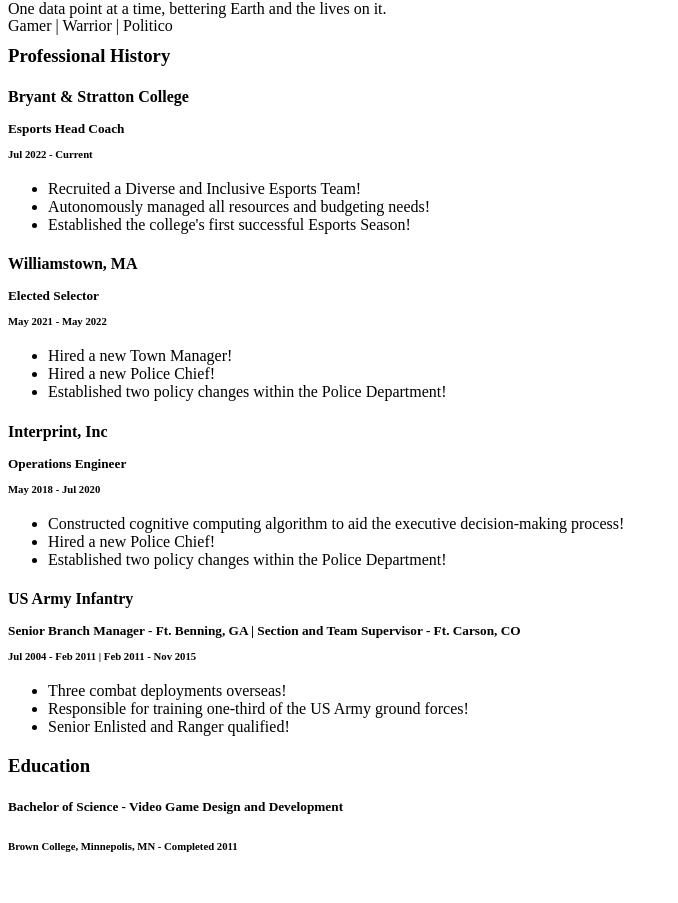
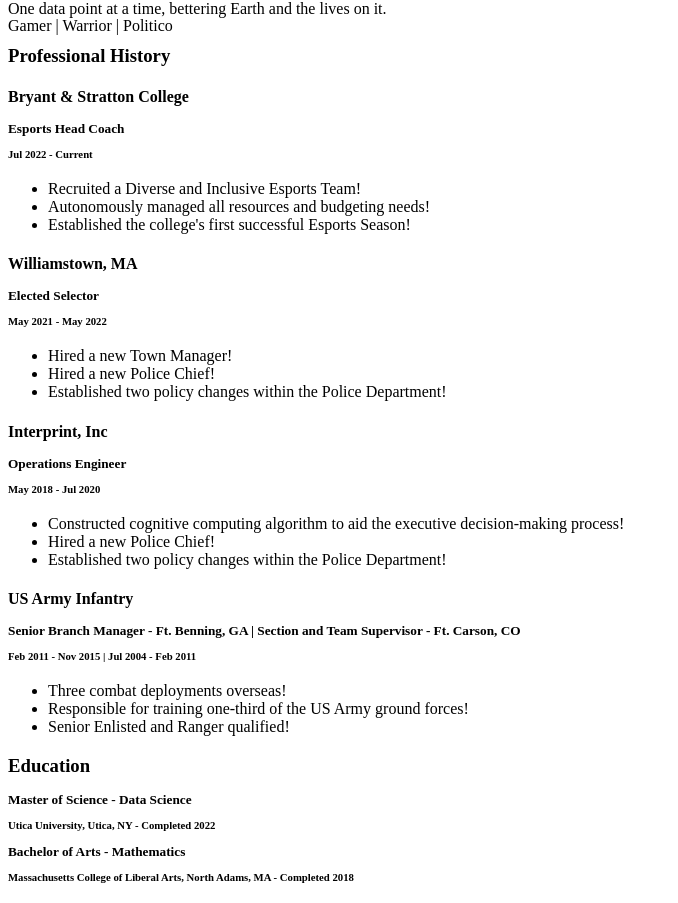
Before and after one commit to whasty/whasty.github.io, a plain HTML site: page index.html in a window 1280 px wide. Shown: the part 72-975 px from the top of the page, without its empty margins (0-678 px from the left). Before the commit the page ends 949 px from the top, so only its background shows below. Drawn offline with Linux system fonts and the light colour scheme.

Commit message:
Update index.html

```diff
--- a/index.html
+++ b/index.html
@@ -55,7 +55,7 @@
   <div>
     <h4>US Army Infantry</h4>
     <h5 style="line-height:1px">Senior Branch Manager - Ft. Benning, GA | Section and Team Supervisor - Ft. Carson, CO</h5>
-    <h6 style="line-height:1px">Jul 2004 - Feb 2011 | Feb 2011 - Nov 2015</h6>
+    <h6 style="line-height:1px">Feb 2011 - Nov 2015 | Jul 2004 - Feb 2011</h6>
 
     <ul>
       <li>Three combat deployments overseas!</li>
@@ -69,8 +69,13 @@
   </div>
 
   <div>
-    <h5>Bachelor of Science - Video Game Design and Development</h5>
-    <h6>Brown College, Minnepolis, MN - Completed 2011</h6>
+    <h5 style="line-height:1px">Master of Science - Data Science</h5>
+    <h6 style="line-height:1px">Utica University, Utica, NY - Completed 2022</h6>
+  </div>
+
+  <div>
+    <h5 style="line-height:1px">Bachelor of Arts - Mathematics</h5>
+    <h6 style="line-height:1px">Massachusetts College of Liberal Arts, North Adams, MA - Completed 2018</h6>
   </div>
 
 </body>
```
